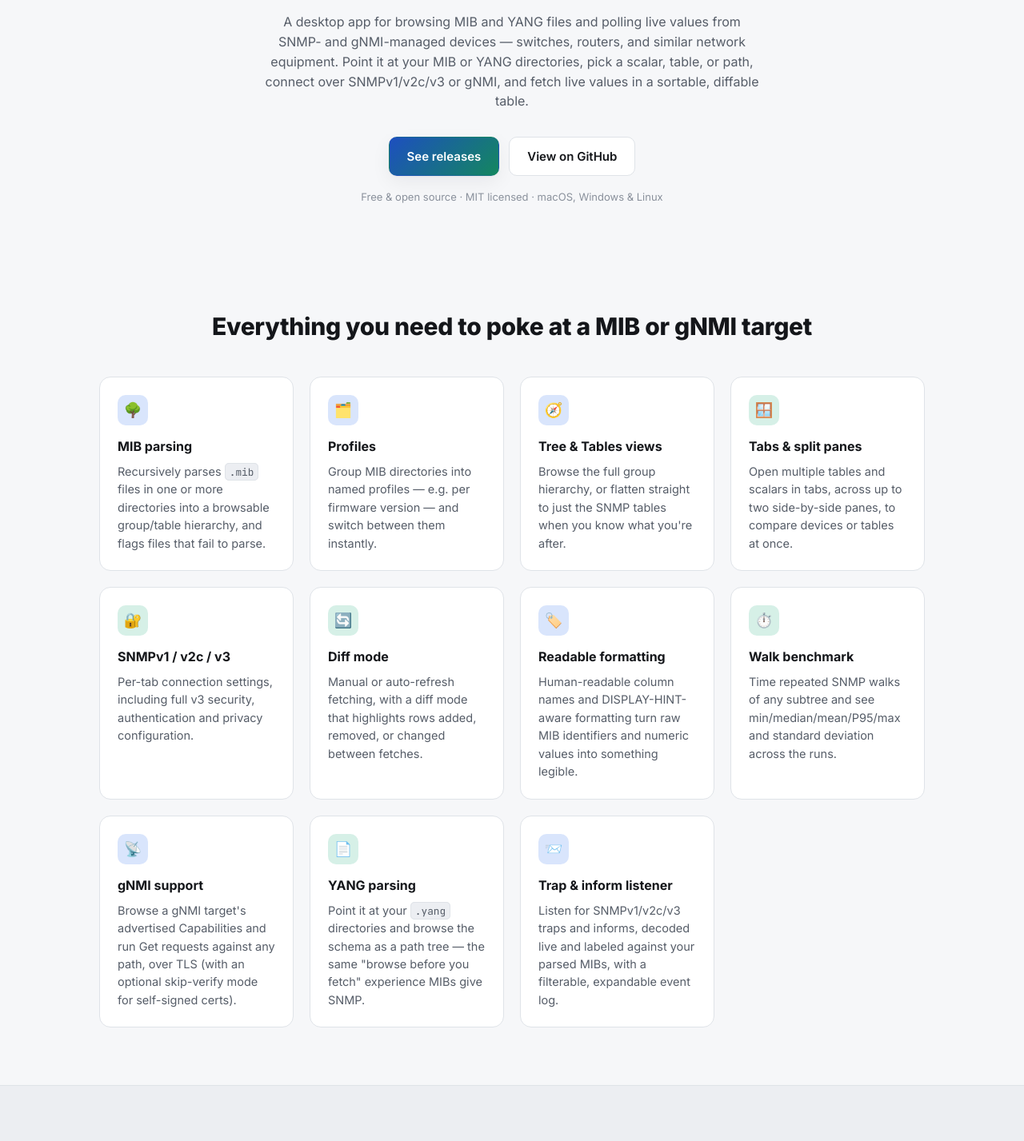
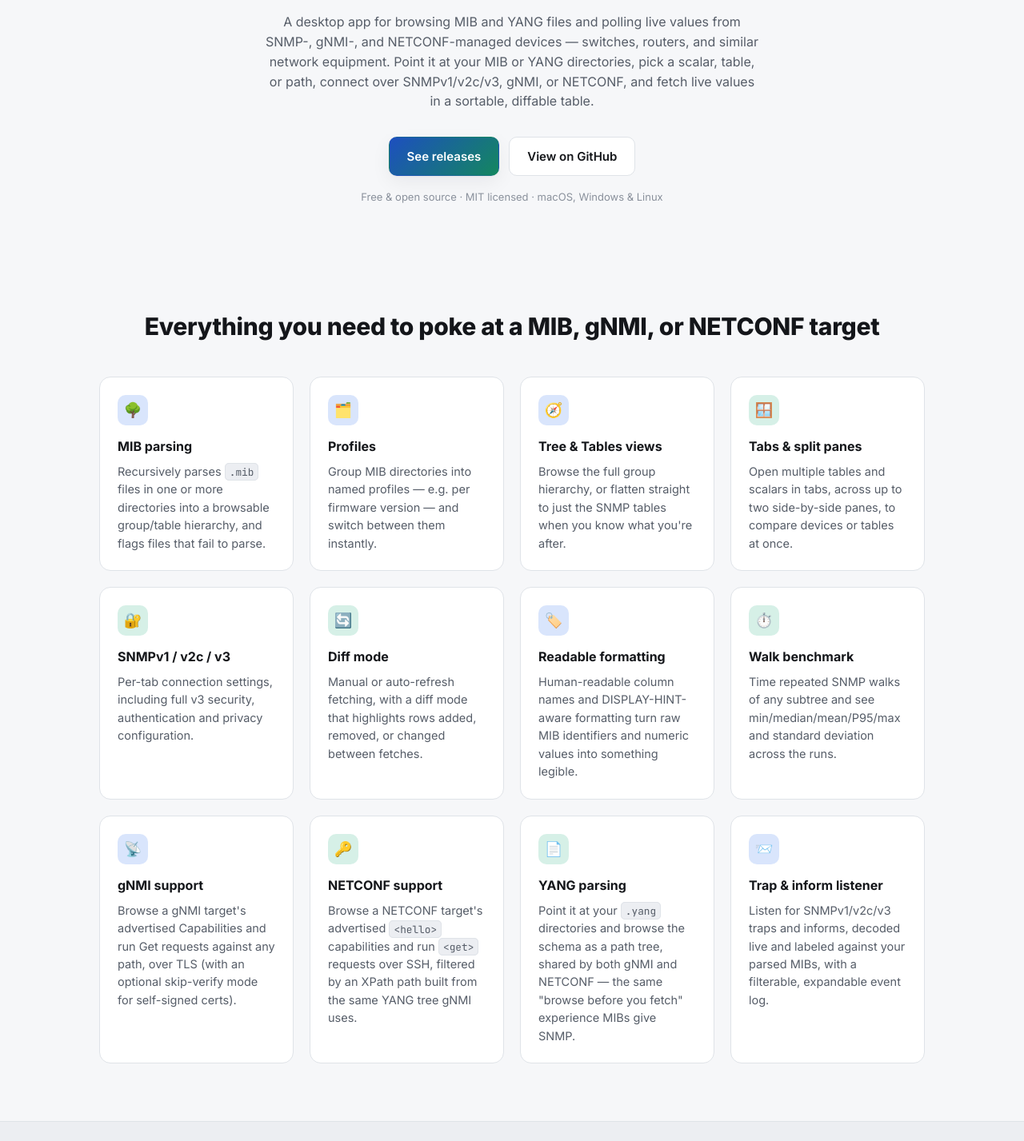
Before and after one commit to md2perpe/snmp-browser, a website built with Vite: page docs/index.html in a window 1280 px wide. Shown: the part 415-1842 px from the top of the page at 80% size. Built offline with nearby package versions, Linux system fonts and the light colour scheme; no server answers.

Commit message:
Document NETCONF support on the homepage and README
Co-Authored-By: Claude Sonnet 5 <noreply@anthropic.com>

```diff
--- a/docs/index.html
+++ b/docs/index.html
@@ -4,7 +4,7 @@
   <meta charset="UTF-8" />
   <meta name="viewport" content="width=device-width, initial-scale=1.0" />
   <title>SNMP MIB Client</title>
-  <meta name="description" content="A desktop app for browsing MIB and YANG files and polling live values from SNMP- and gNMI-managed devices — switches, routers, and similar network equipment." />
+  <meta name="description" content="A desktop app for browsing MIB and YANG files and polling live values from SNMP-, gNMI-, and NETCONF-managed devices — switches, routers, and similar network equipment." />
   <link rel="icon" type="image/png" href="assets/icon.png" />
   <link rel="preconnect" href="https://fonts.googleapis.com">
   <link rel="preconnect" href="https://fonts.gstatic.com" crossorigin>
@@ -36,9 +36,9 @@
         <h1>Browse MIBs. Poll devices. See what changed.</h1>
         <p class="hero-sub">
           A desktop app for browsing MIB and YANG files and polling live values from
-          SNMP- and gNMI-managed devices — switches, routers, and similar network equipment.
+          SNMP-, gNMI-, and NETCONF-managed devices — switches, routers, and similar network equipment.
           Point it at your MIB or YANG directories, pick a scalar, table, or path, connect
-          over SNMPv1/v2c/v3 or gNMI, and fetch live values in a sortable, diffable table.
+          over SNMPv1/v2c/v3, gNMI, or NETCONF, and fetch live values in a sortable, diffable table.
         </p>
         <div class="hero-ctas">
           <a href="#download" id="hero-download-btn" class="btn btn-primary">
@@ -52,7 +52,7 @@
 
     <section id="features" class="section">
       <div class="wrap">
-        <h2 class="section-title">Everything you need to poke at a MIB or gNMI target</h2>
+        <h2 class="section-title">Everything you need to poke at a MIB, gNMI, or NETCONF target</h2>
         <div class="grid features-grid">
           <article class="card">
             <div class="card-icon icon-blue">🌳</div>
@@ -109,10 +109,18 @@
               any path, over TLS (with an optional skip-verify mode for self-signed certs).</p>
           </article>
           <article class="card">
+            <div class="card-icon icon-green">🔑</div>
+            <h3>NETCONF support</h3>
+            <p>Browse a NETCONF target's advertised <code>&lt;hello&gt;</code> capabilities and
+              run <code>&lt;get&gt;</code> requests over SSH, filtered by an XPath path built
+              from the same YANG tree gNMI uses.</p>
+          </article>
+          <article class="card">
             <div class="card-icon icon-green">📄</div>
             <h3>YANG parsing</h3>
             <p>Point it at your <code>.yang</code> directories and browse the schema as a
-              path tree — the same "browse before you fetch" experience MIBs give SNMP.</p>
+              path tree, shared by both gNMI and NETCONF — the same "browse before you fetch"
+              experience MIBs give SNMP.</p>
           </article>
           <article class="card">
             <div class="card-icon icon-blue">📨</div>
@@ -207,7 +215,9 @@
             <p><a href="https://tauri.app/">Tauri 2</a> (Rust), using
               <a href="https://crates.io/crates/snmp2"><code>snmp2</code></a> for SNMP,
               <a href="https://github.com/hyperium/tonic"><code>tonic</code></a>/<code>prost</code>
-              for gNMI over gRPC, and
+              for gNMI over gRPC,
+              <a href="https://github.com/Eugeny/russh"><code>russh</code></a>/<code>quick-xml</code>
+              for NETCONF over SSH, and
               <a href="https://tree-sitter.github.io/tree-sitter/">tree-sitter</a> with custom
               ASN.1 and YANG grammars to parse MIB and YANG files.</p>
           </div>
```
Also changed, not shown: README.md.
